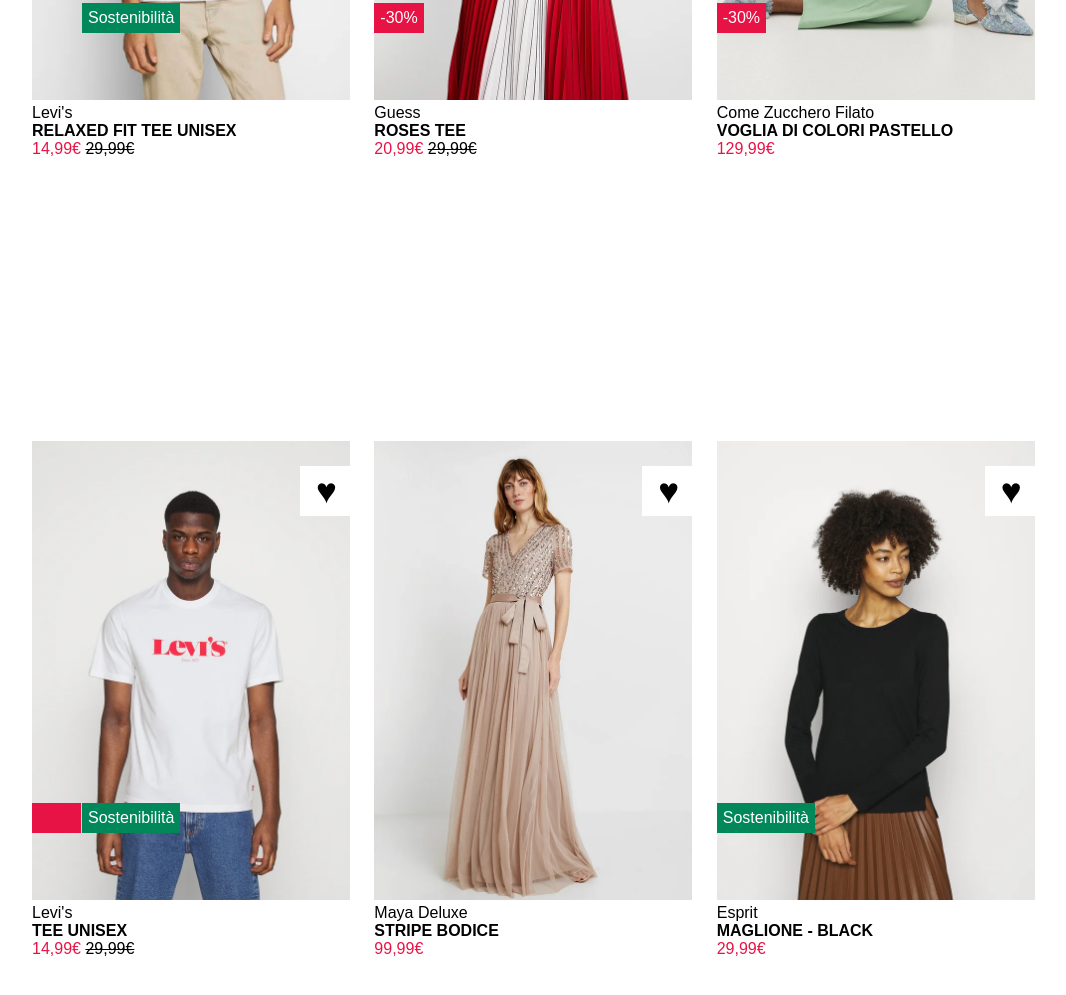
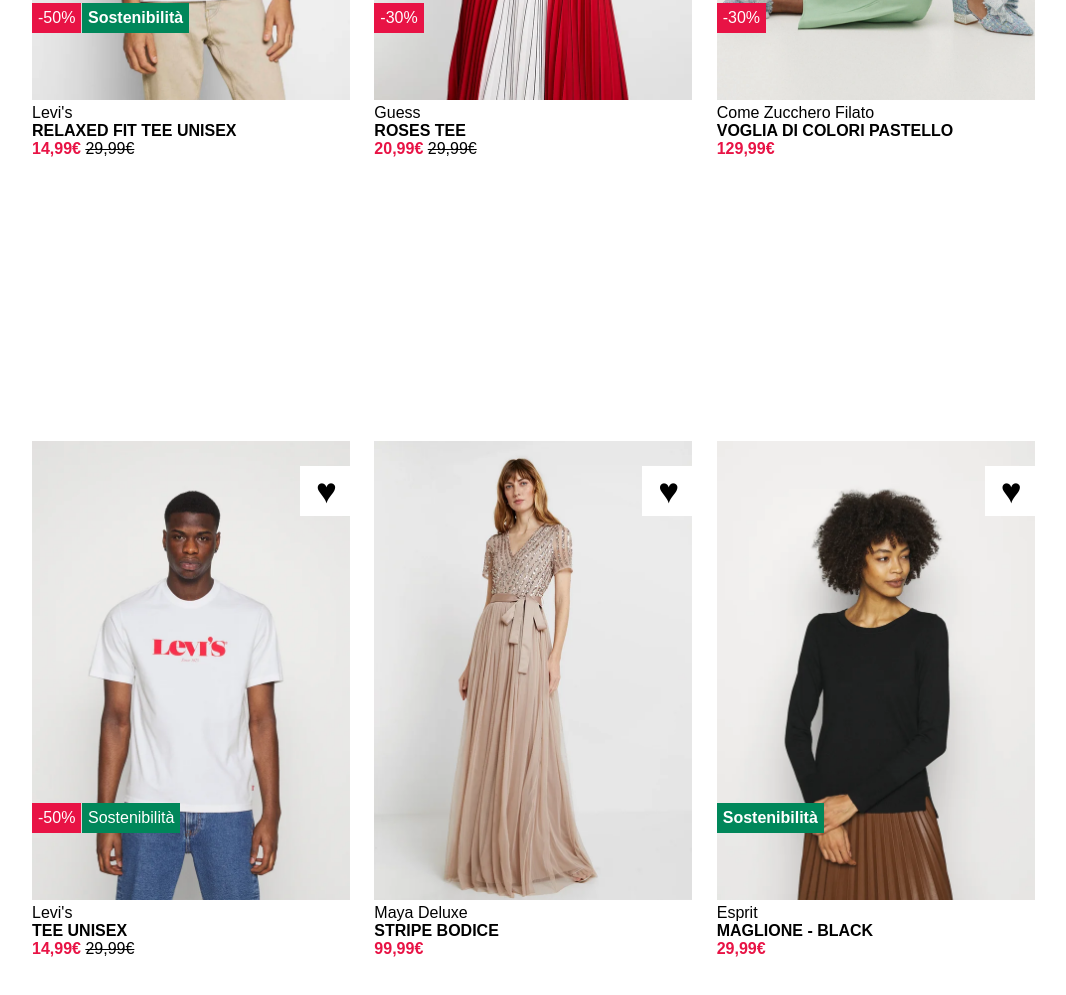
Before and after one commit to Massimo1204/html-css-boolando, a plain HTML site: page index.html in a window 1280 px wide. Shown: the part 459-1454 px from the top of the page, without its empty margins (96-1162 px from the left). Drawn offline with Linux system fonts and the light colour scheme.

Commit message:
ora va meglio

```diff
--- a/css/style.css
+++ b/css/style.css
@@ -88,6 +88,7 @@ body{
     left: 0px;
 }
 
+/* FONT BOLD */
 .nome{
     font-weight: 600;
 }
@@ -95,6 +96,7 @@ body{
 .barrato{
     text-decoration: line-through;
     color: black;
+    font-weight: 300;
 }
 
 .cuore{
--- a/index.html
+++ b/index.html
@@ -16,14 +16,14 @@
         <div class="prodotto relative">
             <img class="immagine fronte" src="img/1.webp" alt="Prodotto 1">
             <img class="immagine retro absolute" src="img/1b.webp" alt="Prodotto 1b">
-            <span class="sconto absolute">-50%</span>
-            <span class="sostenibile absolute stile">Sostenibilità</span>
+            <span class="sconto absolute stile">-50%</span>
+            <span class="sostenibile absolute stile nome">Sostenibilità</span>
             <div class="contenitore cuore absolute">
                 <span class="cuore absolute ">&hearts;</span>
             </div>
             <span class="marca block width">Levi's</span>
             <span class="nome block width">RELAXED FIT TEE UNISEX</span>
-            <span class="prezzo width block red">
+            <span class="prezzo width block red nome">
                 14,99&euro;
                 <span class="barrato">29,99&euro;</span>
             </span>
@@ -39,7 +39,7 @@
             </div>
             <span class="marca block width ">Guess</span>
             <span class="nome block width">ROSES TEE</span>
-            <span class="prezzo width block red">
+            <span class="prezzo width block red nome">
                 20,99&euro;
                 <span class="barrato">29,99&euro;</span>
             </span>
@@ -55,7 +55,7 @@
             </div>
             <span class="marca block width">Come Zucchero Filato</span>
             <span class="nome block width">VOGLIA DI COLORI PASTELLO</span>
-            <span class="prezzo width block red">129,99&euro;</span>
+            <span class="prezzo width block red nome">129,99&euro;</span>
         </div>
     </div>
 
@@ -66,14 +66,14 @@
         <div class="prodotto relative">
             <img class="immagine fronte" src="img/4.webp" alt="Prodotto 4">
             <img class="immagine retro absolute" src="img/4b.webp" alt="Prodotto 4b">
-            <span class="sconto absolute stile red">-50%</span>
+            <span class="sconto absolute stile ">-50%</span>
             <span class="sostenibile absolute stile">Sostenibilità</span>
             <div class="contenitore cuore absolute">
                 <span class="cuore absolute ">&hearts;</span>
             </div>
             <span class="marca block width">Levi's</span>
             <span class="nome block width">TEE UNISEX</span>
-            <span class="prezzo width block red">14,99&euro;
+            <span class="prezzo width block red nome">14,99&euro;
                 <span class="barrato">29,99&euro;</span>
             </span>
         </div>
@@ -87,20 +87,20 @@
             </div>
             <span class="marca block width ">Maya Deluxe</span>
             <span class="nome block width">STRIPE BODICE</span>
-            <span class="prezzo width block red">99,99&euro;</span>
+            <span class="prezzo width block red nome">99,99&euro;</span>
         </div>
 
         <!-- PRODOTTO 6 -->
         <div class="prodotto relative ultimo">
             <img class="immagine fronte" src="img/6.webp" alt="Prodotto 6">
             <img class="immagine retro absolute" src="img/6b.webp" alt="Prodotto 6b">
-            <span class="sostenibile absolute stile">Sostenibilità</span>
+            <span class="sostenibile absolute stile nome">Sostenibilità</span>
             <div class="contenitore cuore absolute">
                 <span class="cuore absolute ">&hearts;</span>
             </div>
             <span class="marca block width">Esprit</span>
             <span class="nome block width">MAGLIONE - BLACK</span>
-            <span class="prezzo width block red">29,99&euro;</span>
+            <span class="prezzo width block red nome">29,99&euro;</span>
         </div>
     </div>
 </body>
```
